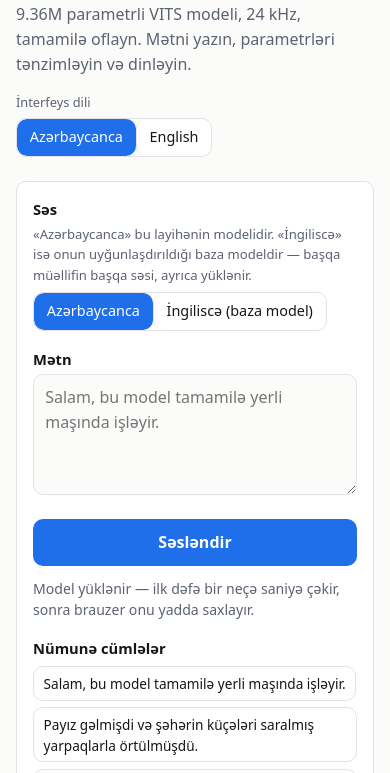
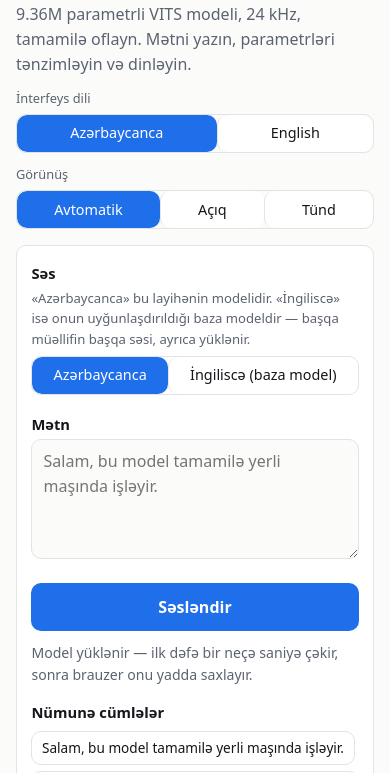
Before and after one commit to HuseynliIlqar/Inflect_Micro_v2_Azerbaijan, a website with bundled scripts: page web/index.html in a window 390 px wide. Shown: the part 71-844 px from the top of the page. Built offline with nearby package versions, Linux system fonts and the light colour scheme.

Commit message:
feat(web): light/dark theme switch and responsive layout
- Auto / Light / Dark switch in the header, remembered per device, applied
  before first paint; honours Hugging Face's ?__theme= hint.
- Language buttons are selected by [data-language], so choosing a voice no
  longer resets the interface language.
- Layout checked from 280px to 1920px: full-width switches on phones,
  44px touch targets, no sticky hover on touch, landscape and notch safe.

Co-Authored-By: Claude Opus 5.5 (1M context) <noreply@anthropic.com>

```diff
--- a/web/app.js
+++ b/web/app.js
@@ -10,6 +10,7 @@
 import { DEFAULT_LANGUAGE, label, chunkCount, LABELS } from "./js/i18n.js";
 import { toWav, SAMPLE_RATE } from "./js/tts.js";
 import { downloadFraction, chunkFraction, megabytes } from "./js/progress.js";
+import { applyTheme, initialTheme, readStoredTheme } from "./js/theme.js";
 
 const EXAMPLES = {
   az: [
@@ -28,6 +29,7 @@ const EXAMPLES = {
 const $ = (id) => document.getElementById(id);
 const els = {
   title: $("title"), subtitle: $("subtitle"), languageLabel: $("language-label"),
+  themeLabel: $("theme-label"),
   text: $("text"), textLabel: $("text-label"), speak: $("speak"), status: $("status"),
   examplesLabel: $("examples-label"), examples: $("examples"),
   audio: $("audio"), audioLabel: $("audio-label"), download: $("download"), stats: $("stats"),
@@ -264,6 +266,10 @@ function applyLanguage(next) {
   els.title.textContent = t("title");
   els.subtitle.textContent = t("subtitle");
   els.languageLabel.textContent = t("language_label");
+  els.themeLabel.textContent = t("theme_label");
+  for (const button of document.querySelectorAll("[data-theme-choice]")) {
+    button.textContent = t(`theme_${button.dataset.themeChoice}`);
+  }
   els.textLabel.textContent = t("text_label");
   els.text.placeholder = t("text_placeholder");
   els.speak.textContent = t("speak");
@@ -297,7 +303,7 @@ function applyLanguage(next) {
   els.enNote.textContent = t("en_note");
   els.footer.textContent = t("footer");
 
-  for (const button of document.querySelectorAll(".segment")) {
+  for (const button of document.querySelectorAll("[data-language]")) {
     const active = button.dataset.language === language;
     button.classList.toggle("is-active", active);
     button.setAttribute("aria-pressed", String(active));
@@ -425,12 +431,16 @@ async function speak() {
 
 // -- wiring ------------------------------------------------------------------
 
-for (const button of document.querySelectorAll(".segment")) {
+for (const button of document.querySelectorAll("[data-language]")) {
   button.addEventListener("click", () => applyLanguage(button.dataset.language));
 }
 
 for (const button of document.querySelectorAll("[data-voice]")) {
   button.addEventListener("click", () => applyVoice(button.dataset.voice));
+}
+
+for (const button of document.querySelectorAll("[data-theme-choice]")) {
+  button.addEventListener("click", () => applyTheme(button.dataset.themeChoice));
 }
 
 els.speed.addEventListener("input", () => {
@@ -450,5 +460,6 @@ els.text.addEventListener("keydown", (event) => {
   if (event.key === "Enter" && (event.metaKey || event.ctrlKey)) speak();
 });
 
+applyTheme(initialTheme(readStoredTheme(), location.search), { remember: false });
 applyLanguage(DEFAULT_LANGUAGE);
 els.status.textContent = label(language, "loading");
--- a/web/index.html
+++ b/web/index.html
@@ -2,14 +2,40 @@
 <html lang="az">
   <head>
     <meta charset="utf-8" />
-    <meta name="viewport" content="width=device-width, initial-scale=1" />
+    <meta name="viewport" content="width=device-width, initial-scale=1, viewport-fit=cover" />
     <title>Azərbaycan dilində mətn-nitq sintezi</title>
     <meta
       name="description"
       content="Offline Azerbaijani text-to-speech running entirely in the browser: a 9.36M-parameter VITS model through ONNX Runtime Web."
     />
-    <meta name="theme-color" content="#fbfbfa" media="(prefers-color-scheme: light)" />
-    <meta name="theme-color" content="#121417" media="(prefers-color-scheme: dark)" />
+    <meta
+      name="theme-color"
+      content="#fbfbfa"
+      data-color="#fbfbfa"
+      media="(prefers-color-scheme: light)"
+    />
+    <meta
+      name="theme-color"
+      content="#121417"
+      data-color="#121417"
+      media="(prefers-color-scheme: dark)"
+    />
+    <script>
+      // Before the first paint, so a dark choice never flashes white.
+      // The same rule as initialTheme() in js/theme.js.
+      (function () {
+        var theme = null;
+        try {
+          theme = localStorage.getItem("theme");
+        } catch (e) {}
+        if (theme !== "light" && theme !== "dark") {
+          theme = new URLSearchParams(location.search).get("__theme");
+        }
+        if (theme === "light" || theme === "dark") {
+          document.documentElement.setAttribute("data-theme", theme);
+        }
+      })();
+    </script>
     <link rel="preconnect" href="https://cdn.jsdelivr.net" crossorigin />
     <link rel="stylesheet" href="./styles.css" />
     <link
@@ -24,6 +50,7 @@
         <h1 id="title">Azərbaycan dilində mətn-nitq sintezi</h1>
         <p id="subtitle" class="subtitle"></p>
       </div>
+      <div class="head-controls">
         <div class="language" role="group" aria-labelledby="language-label">
           <span id="language-label" class="language-label"></span>
           <div class="segmented">
@@ -31,6 +58,17 @@
               Azərbaycanca
             </button>
             <button type="button" class="segment" data-language="en">English</button>
+          </div>
+        </div>
+        <div class="language" role="group" aria-labelledby="theme-label">
+          <span id="theme-label" class="language-label">Görünüş</span>
+          <div class="segmented">
+            <button type="button" class="segment is-active" data-theme-choice="auto">
+              Avtomatik
+            </button>
+            <button type="button" class="segment" data-theme-choice="light">Açıq</button>
+            <button type="button" class="segment" data-theme-choice="dark">Tünd</button>
+          </div>
         </div>
       </div>
     </header>
--- a/web/js/i18n.js
+++ b/web/js/i18n.js
@@ -29,6 +29,10 @@ export const LABELS = {
   "slow_note_threads": "Bu brauzerdə WebGPU yoxdur, ona görə model prosessorda {threads} axınla işləyir. WebGPU-dan yavaşdır, amma bir axından təxminən iki dəfə sürətlidir.",
   "open_direct": "Hugging Face səhifəsinin içində çox axın mümkün deyil. Səhifəni birbaşa linkdə açsanız, təxminən iki dəfə sürətli işləyər:",
   "speed_note": "Sürət haqqında: model serverdə yox, sizin cihazınızda işləyir, ona görə sürət brauzerdən asılıdır. WebGPU olan brauzerdə sintez real vaxtdan sürətlidir. WebGPU olmayanda (bir çox telefon, Firefox) model prosessorda işləyir: birbaşa linkdə 4 axına qədər, Hugging Face səhifəsinin içində isə bir axında, çünki o səhifə çox axına icazə vermir. Bir axında bir cümlə bir dəqiqəyə qədər çəkə bilər. Bu, brauzerin məhdudiyyətidir, modelin deyil: kompüterdə komanda sətrindən (CLI) eyni model real vaxtdan 2–4 dəfə sürətli işləyir. İlk açılışda 37 MB yüklənir, sonra cihazda saxlanılır.",
+  "theme_label": "Görünüş",
+  "theme_auto": "Avtomatik",
+  "theme_light": "Açıq",
+  "theme_dark": "Tünd",
   "error_worker": "Brauzer sintez üçün fon prosesini (Web Worker) başlada bilmədi. Brauzeri yeniləyin və ya başqa brauzer sınayın.",
     "title": "Azərbaycan dilində mətn-nitq sintezi",
     "subtitle": "9.36M parametrli VITS modeli, 24 kHz, tamamilə oflayn. Mətni yazın, parametrləri tənzimləyin və dinləyin.",
@@ -85,6 +89,10 @@ export const LABELS = {
   "slow_note_threads": "This browser has no WebGPU, so the model runs on the CPU on {threads} threads. Slower than WebGPU, but about twice as fast as a single thread.",
   "open_direct": "Inside the Hugging Face page the model cannot use more than one thread. Opened on its direct link, it runs about twice as fast:",
   "speed_note": "About speed: the model runs on your device, not on a server, so the speed depends on the browser. With WebGPU, synthesis is faster than real time. Without it (many phones, Firefox) the model runs on the CPU: on up to 4 threads on the direct link, but on a single thread inside the Hugging Face page, which does not allow more. On one thread a sentence can take up to a minute. That is a limit of the browser, not of the model: from the command line on a computer the same model runs at 2–4x real time. The first visit downloads 37 MB; after that it stays on the device.",
+  "theme_label": "Appearance",
+  "theme_auto": "Auto",
+  "theme_light": "Light",
+  "theme_dark": "Dark",
   "error_worker": "The browser could not start the background worker used for synthesis. Reload the page or try another browser.",
     "title": "Azerbaijani text to speech",
     "subtitle": "A 9.36M-parameter VITS model, 24 kHz, fully offline. Type the text, adjust the parameters and listen.",
--- /dev/null
+++ b/web/js/theme.js
@@ -0,0 +1,62 @@
+/**
+ * Light, dark, or whatever the device prefers.
+ *
+ * The choice lives on `<html data-theme>`; `styles.css` reads it. "auto" is the
+ * absence of the attribute, so the stylesheet's `prefers-color-scheme` rule
+ * decides. An inline script in `index.html` applies the saved choice before the
+ * first paint, so a dark page never flashes white while this module loads.
+ */
+
+export const THEMES = ["auto", "light", "dark"];
+export const STORAGE_KEY = "theme";
+
+// The browser chrome colour for each explicit theme; mirrors `--paper`.
+const THEME_COLORS = { light: "#fbfbfa", dark: "#121417" };
+
+/**
+ * The theme to start with: a saved choice wins, then Hugging Face's
+ * `?__theme=` hint (the Hub passes its own light/dark setting to Spaces),
+ * then "auto".
+ */
+export function initialTheme(stored, search = "") {
+  if (THEMES.includes(stored)) return stored;
+  const hinted = new URLSearchParams(search).get("__theme");
+  if (hinted === "light" || hinted === "dark") return hinted;
+  return "auto";
+}
+
+export function readStoredTheme() {
+  try {
+    return localStorage.getItem(STORAGE_KEY);
+  } catch {
+    return null; // Storage blocked (private window, sandboxed iframe).
+  }
+}
+
+function storeTheme(theme) {
+  try {
+    if (theme === "auto") localStorage.removeItem(STORAGE_KEY);
+    else localStorage.setItem(STORAGE_KEY, theme);
+  } catch {
+    // Not remembered across visits; the page still switches.
+  }
+}
+
+export function applyTheme(theme, { remember = true } = {}) {
+  const next = THEMES.includes(theme) ? theme : "auto";
+  const root = document.documentElement;
+  if (next === "auto") root.removeAttribute("data-theme");
+  else root.setAttribute("data-theme", next);
+
+  for (const meta of document.querySelectorAll('meta[name="theme-color"]')) {
+    // Each tag keeps its own media query in "auto"; an explicit theme overrides both.
+    meta.content = next === "auto" ? meta.dataset.color : THEME_COLORS[next];
+  }
+  for (const button of document.querySelectorAll("[data-theme-choice]")) {
+    const active = button.dataset.themeChoice === next;
+    button.classList.toggle("is-active", active);
+    button.setAttribute("aria-pressed", String(active));
+  }
+  if (remember) storeTheme(next);
+  return next;
+}
--- a/web/styles.css
+++ b/web/styles.css
@@ -17,8 +17,10 @@
   --measure: 68ch;
 }
 
+/* Dark follows the device unless the visitor picked light; `data-theme` is set
+   by js/theme.js (and the inline script in index.html, before first paint). */
 @media (prefers-color-scheme: dark) {
-  :root {
+  :root:not([data-theme="light"]) {
     --ink: #e8eaed;
     --ink-soft: #9aa2af;
     --paper: #121417;
@@ -28,6 +30,22 @@
     --accent-ink: #0b0d10;
     --focus: #7fb4ff;
   }
+}
+
+:root[data-theme="dark"] {
+  color-scheme: dark;
+  --ink: #e8eaed;
+  --ink-soft: #9aa2af;
+  --paper: #121417;
+  --panel: #1a1d21;
+  --line: #2b2f36;
+  --accent: #5b9dff;
+  --accent-ink: #0b0d10;
+  --focus: #7fb4ff;
+}
+
+:root[data-theme="light"] {
+  color-scheme: light;
 }
 
 * {
@@ -43,7 +61,10 @@ body {
   margin: 0;
   touch-action: manipulation;
   -webkit-tap-highlight-color: transparent;
-  padding: clamp(1rem, 3vw, 2.5rem) 16px;
+  /* 16px gutters, widened by the notch on a phone held sideways. */
+  padding: clamp(1rem, 3vw, 2.5rem) max(16px, env(safe-area-inset-right))
+    max(clamp(1rem, 3vw, 2.5rem), env(safe-area-inset-bottom))
+    max(16px, env(safe-area-inset-left));
   background: var(--paper);
   color: var(--ink);
   font: 16px/1.55 ui-sans-serif, system-ui, "Segoe UI", Roboto, sans-serif;
@@ -92,6 +113,12 @@ a {
   margin-bottom: 1.5rem;
 }
 
+.head-controls {
+  display: flex;
+  flex-wrap: wrap;
+  gap: 0.75rem 1.25rem;
+}
+
 .language {
   display: flex;
   flex-direction: column;
@@ -129,6 +156,9 @@ a {
   color: var(--accent-ink);
 }
 
+/* Only where a pointer can hover: on a touch screen the hover colour would
+   stick to the last button tapped. */
+@media (hover: hover) {
   .segment:hover:not(.is-active),
   .example:hover,
   .ghost:hover {
@@ -138,6 +168,7 @@ a {
 
   .primary:hover:not([disabled]) {
     filter: brightness(1.08);
+  }
 }
 
 a:hover {
@@ -255,6 +286,7 @@ button,
   color: inherit;
   font-size: 0.9rem;
   text-decoration: none;
+  white-space: nowrap;
 }
 
 :focus-visible {
@@ -451,6 +483,108 @@ button,
   white-space: nowrap;
 }
 
+/* -- phones ------------------------------------------------------------------ */
+
+/* A finger needs about 44px; a mouse does not, so the desktop stays compact. */
+@media (pointer: coarse) {
+  .segment,
+  .ghost,
+  .example {
+    min-height: 44px;
+  }
+
+  .ghost {
+    display: inline-flex;
+    align-items: center;
+    justify-content: center;
+  }
+
+  .primary {
+    min-height: 48px;
+  }
+
+  .advanced summary {
+    padding-block: 0.4rem;
+  }
+}
+
+@media (max-width: 560px) {
+  :root {
+    --gap: 0.75rem;
+  }
+
+  .page-head {
+    margin-bottom: 1rem;
+  }
+
+  /* The switches span the width instead of sitting as small islands, and a
+     longer label ("İngiliscə (baza model)") takes the room it needs. */
+  .head-controls,
+  .head-controls .language {
+    width: 100%;
+  }
+
+  .segmented {
+    display: flex;
+    width: 100%;
+  }
+
+  .segment {
+    flex: 1 1 auto;
+    min-width: 0;
+    padding-inline: 0.5rem;
+    text-align: center;
+  }
+
+  .panel {
+    padding: 1rem 0.9rem;
+  }
+
+  .page-foot {
+    font-size: 0.92rem;
+  }
+}
+
+/* A phone held sideways has ~360px of height: the header must not eat half. */
+@media (max-height: 500px) and (orientation: landscape) {
+  body {
+    padding-top: 0.75rem;
+  }
+
+  .page-head {
+    margin-bottom: 0.75rem;
+  }
+
+  h1 {
+    font-size: 1.3rem;
+  }
+
+  .subtitle {
+    font-size: 0.9rem;
+  }
+}
+
+/* 320px phones: keep "İngiliscə (baza model)" on one line. */
+@media (max-width: 360px) {
+  .segment {
+    padding-inline: 0.35rem;
+    font-size: 0.82rem;
+  }
+}
+
+/* Folding phones (~280px): the voice labels cannot share a line, so the
+   options stack instead of being clipped. */
+@media (max-width: 300px) {
+  .field .segmented {
+    flex-direction: column;
+  }
+
+  .field .segment + .segment {
+    border-inline-start: 0;
+    border-block-start: 1px solid var(--line);
+  }
+}
+
 @media (prefers-reduced-motion: reduce) {
   * {
     animation: none !important;
--- /dev/null
+++ b/web/tests/test_theme.mjs
@@ -0,0 +1,24 @@
+// Which theme the page starts in.
+import { initialTheme } from "../js/theme.js";
+
+const failures = [];
+let checked = 0;
+const expect = (name, got, want) => {
+  checked += 1;
+  if (got !== want) failures.push({ name, got, want });
+};
+
+expect("nothing saved, no hint", initialTheme(null, ""), "auto");
+expect("saved light", initialTheme("light", ""), "light");
+expect("saved dark", initialTheme("dark", ""), "dark");
+expect("saved choice beats the hint", initialTheme("light", "?__theme=dark"), "light");
+expect("Hub hint, dark", initialTheme(null, "?__theme=dark"), "dark");
+expect("Hub hint, light", initialTheme(null, "?__theme=light&x=1"), "light");
+expect("unknown hint ignored", initialTheme(null, "?__theme=system"), "auto");
+expect("corrupt storage ignored", initialTheme("purple", ""), "auto");
+
+if (failures.length) {
+  for (const f of failures) console.error("FAIL", f.name, "got", f.got, "want", f.want);
+  process.exit(1);
+}
+console.log(`ok  theme: ${checked} checks on which theme the page starts in`);
```
Also changed, not shown: web/README.md. Lines whose indentation alone changed are shown as unchanged.
